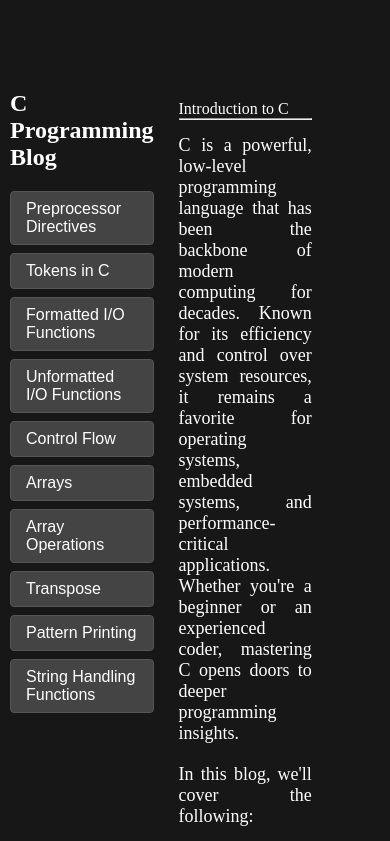
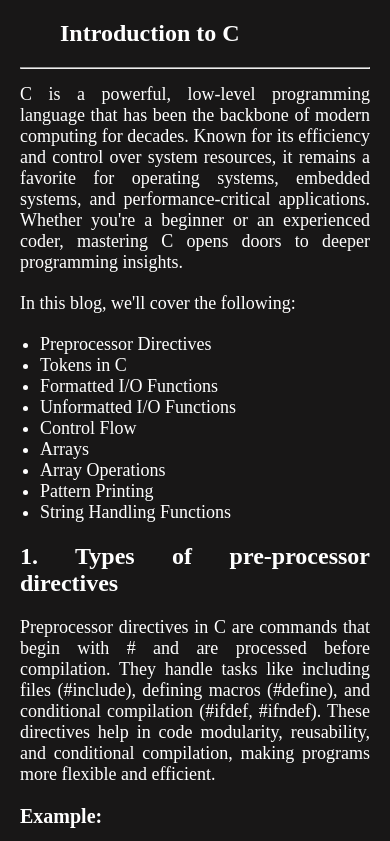
Before and after one commit to Sushan2589/Projects, a plain HTML site: page CProgrammingBlog/index.html in a window 390 px wide. Shown: the top 841 px of the page. Drawn offline with Linux system fonts and the light colour scheme.

Commit message:
responsive edit

```diff
--- a/CProgrammingBlog/style.css
+++ b/CProgrammingBlog/style.css
@@ -42,6 +42,11 @@ body{
 
 
 
+}
+#intro{
+    font-size: 24px;
+    margin-bottom: 20px;
+    font-weight: bold;
 }
 
 .headings{
@@ -134,3 +139,54 @@ footer p {
     background-color: #007bff;
     transform: scale(1.05);
 }
+@media screen and (max-width: 768px) {
+    .container {
+        flex-direction: column;
+        align-items: center;
+    }
+
+    #intro{
+        font-size: 24px;
+        margin-left: 2.5rem;
+        margin-bottom: 20px;
+        font-weight: bold;
+    }
+
+    .left {
+        position: fixed;
+        top: 0;
+        left: 0;
+        height: 100%;
+        width: 250px;
+        background-color: rgba(0, 0, 0, 0.9);
+        transform: translateX(-100%);
+        transition: transform 0.3s ease-in-out;
+        padding-top: 60px;
+    }
+
+    .left.active {
+        transform: translateX(0);
+    }
+
+    .menu-button {
+        position: fixed;
+        top: 15px;
+        left: 15px;
+        background-color: #333;
+        color: white;
+        border: none;
+        padding: 10px 15px;
+        cursor: pointer;
+        z-index: 1000;
+        border-radius: 4px;
+    }
+
+    .right {
+        display: none;
+    }
+
+    .content-div {
+        width: 100%;
+        padding: 20px;
+    }
+}
```
